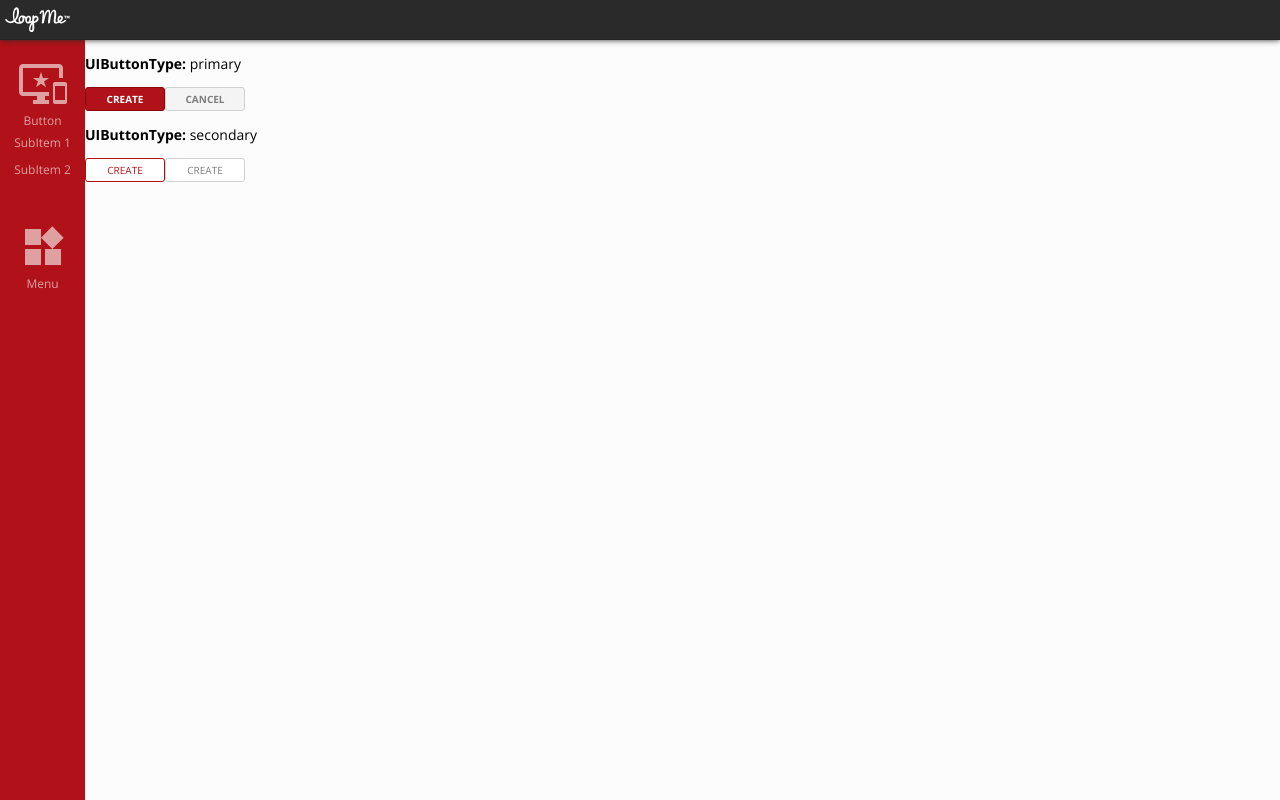
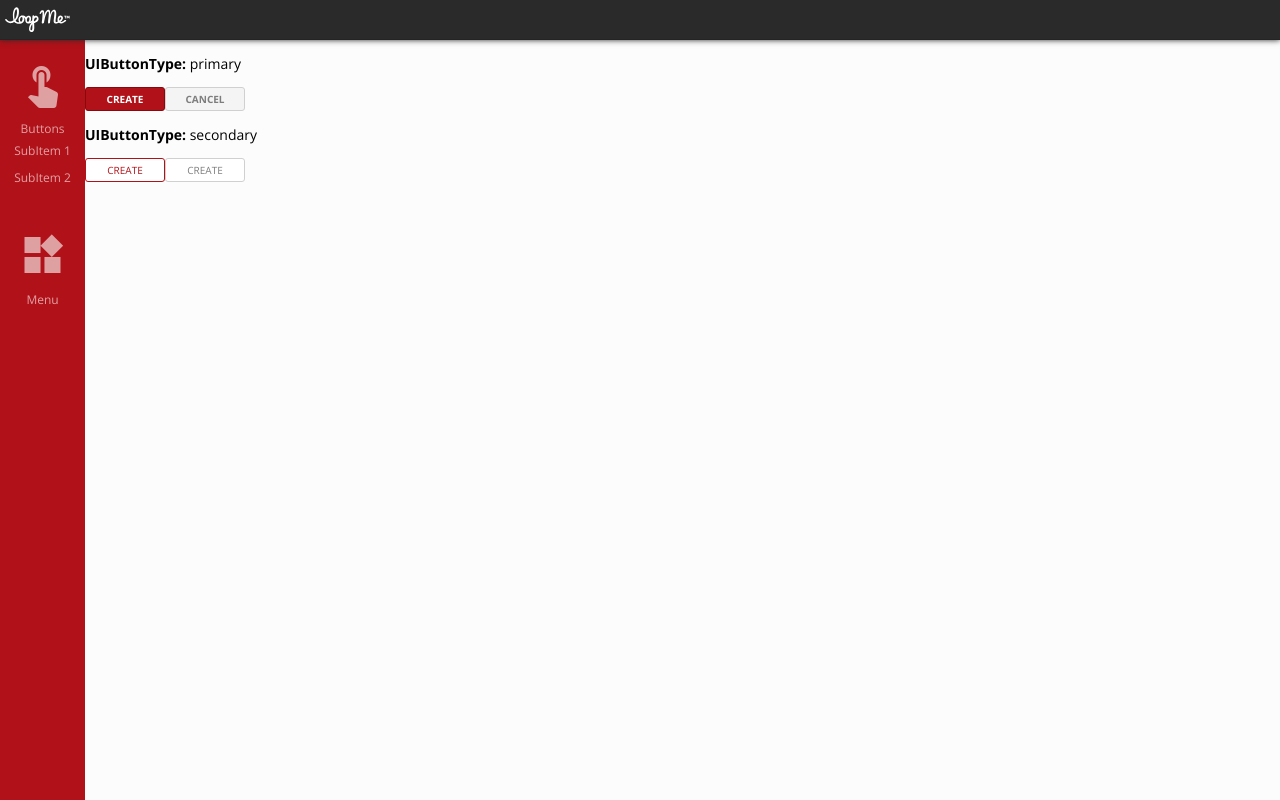
Before and after one commit to Nikola-xiii/ng-uikit, an Angular app: page / in a window 1280 px wide. Built offline with nearby package versions, Linux system fonts and the light colour scheme.

Commit message:
Include inside font icon

```diff
--- a/components/menu/menu.component.html
+++ b/components/menu/menu.component.html
@@ -1,7 +1,7 @@
 <div class="uikit-menu">
   <ul>
     <li class="uikit-menu-item" *ngFor="let menuItem of menuItems;">
-      <i *ngIf="menuItem.icon" class="icon {{menuItem.icon}}"></i>
+      <i *ngIf="menuItem.icon" class="material-icons">{{menuItem.icon}}</i>
       <img *ngIf="menuItem.iconUrl" src="{{menuItem.iconUrl}}">
       <a href="{{menuItem.id}}">{{menuItem.name}}</a>
       <ul *ngIf="menuItem.subItems">
--- a/components/menu/menu.component.scss
+++ b/components/menu/menu.component.scss
@@ -1,3 +1,5 @@
+@import url("https://fonts.googleapis.com/icon?family=Material+Icons");
+
 .uikit-menu {
   ul {
     margin: 0;
@@ -24,3 +26,9 @@
 .uikit-menu-sub-item {
   padding: 5px 0;
 }
+
+.material-icons {
+  display: block;
+  margin: 0 auto 12px;
+  font-size: 48px;
+}
--- a/src/app/app.component.ts
+++ b/src/app/app.component.ts
@@ -11,9 +11,11 @@ export class AppComponent {
 
   menuItems = [
     {
-      name: 'Button',
+      name: 'Buttons',
       id: "btn",
-      iconUrl: '/assets/img/ic_applications_48px.svg',
+      active: true,
+      //iconUrl: '/assets/img/ic_applications_48px.svg',
+      icon: 'touch_app',
       subItems: [
         { name: 'SubItem 1', id: "menu" },
         { name: 'SubItem 2', id: "menu" }
@@ -22,7 +24,8 @@ export class AppComponent {
     {
       name: 'Menu',
       id: "menu",
-      iconUrl: '/assets/img/ic_segment_48px.svg'
+      active: false,
+      icon: 'widgets',
     }
   ];
 
```
